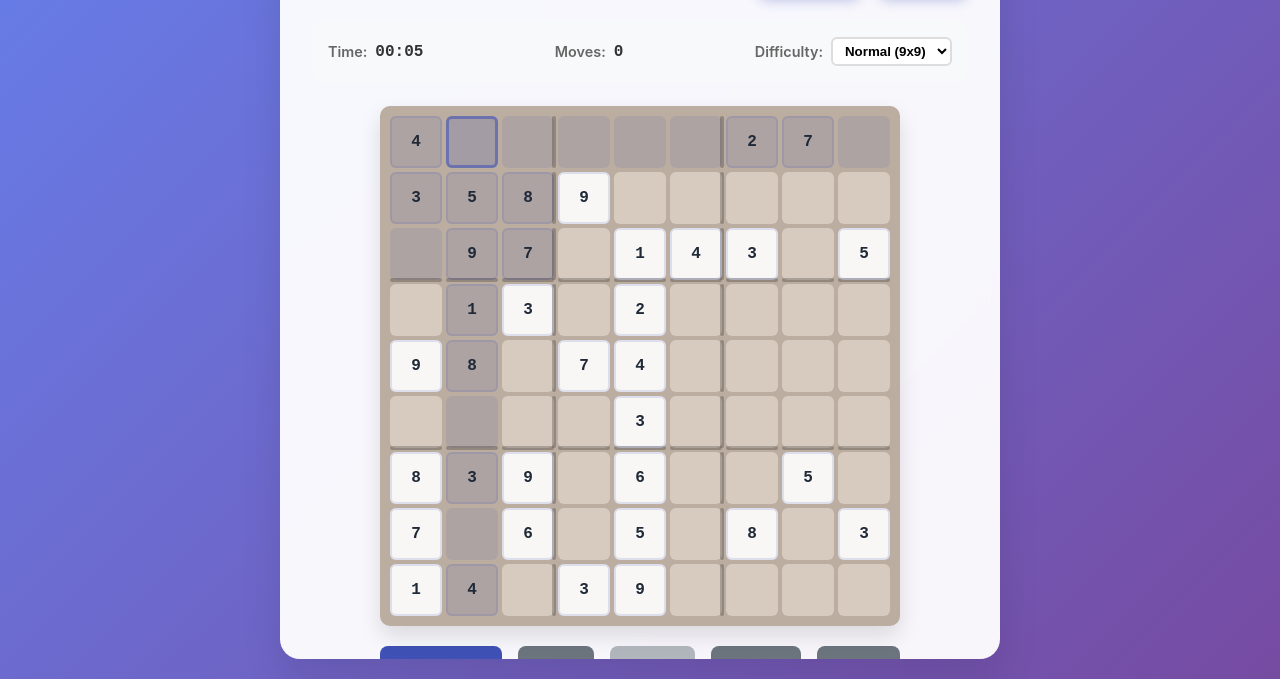
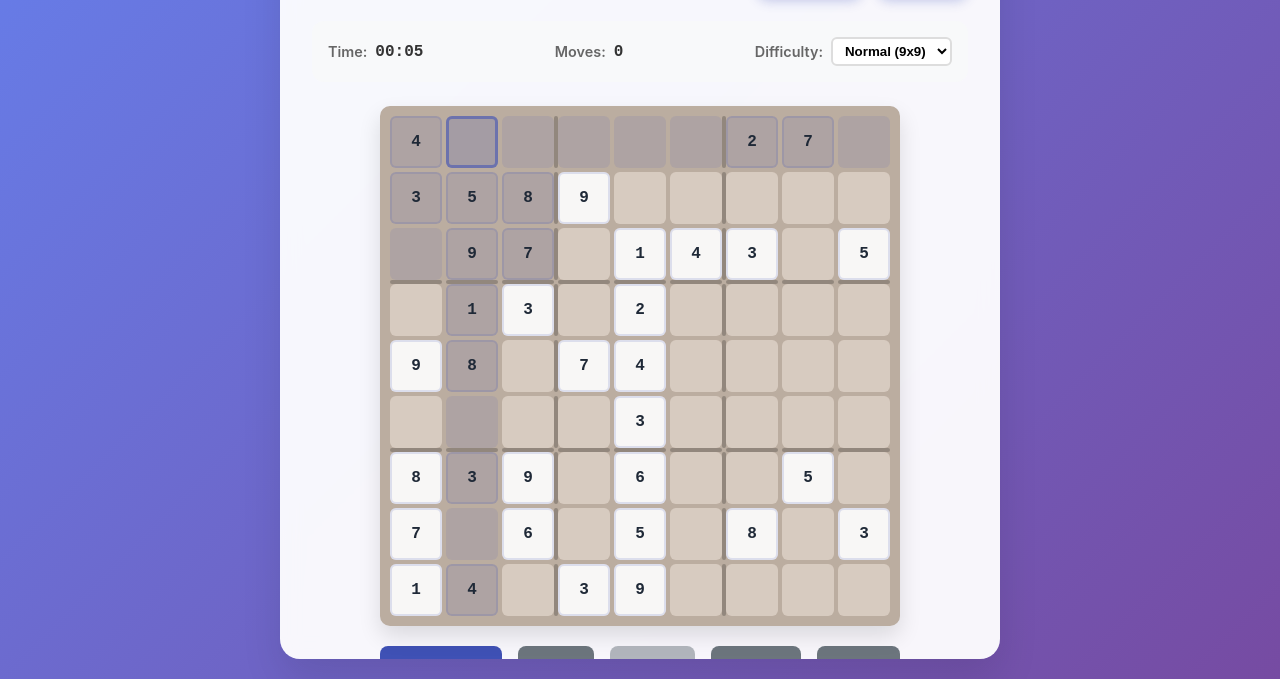
Before and after one commit to BoyangZhang619/Little_game_of_webpage, a plain HTML site: page subpages/sudoku_new.html in a window 1280 px wide. Shown: the part 121-800 px from the top of the page. Drawn offline with Linux system fonts and the light colour scheme.

Commit message:
调整数独分割线偏移2px的问题

```diff
--- a/css/sudoku.css
+++ b/css/sudoku.css
@@ -188,12 +188,12 @@ body {
 /* Subgrid separators (thick lines) using pseudo overlay */
 .sudoku-cell::before, .sudoku-cell::after { content: ""; position: absolute; pointer-events: none; }
 .sudoku-cell.subgrid-right::after {
-    right: -2px; top: 0; width: 4px; height: 100%;
+    right: -4px; top: 0; width: 4px; height: 100%;
     background: rgba(0,0,0,0.22);
     border-radius: 3px;
 }
 .sudoku-cell.subgrid-bottom::before {
-    left: 0; bottom: -2px; width: 100%; height: 4px;
+    left: 0; bottom: -4px; width: 100%; height: 4px;
     background: rgba(0,0,0,0.22);
     border-radius: 3px;
 }
```
